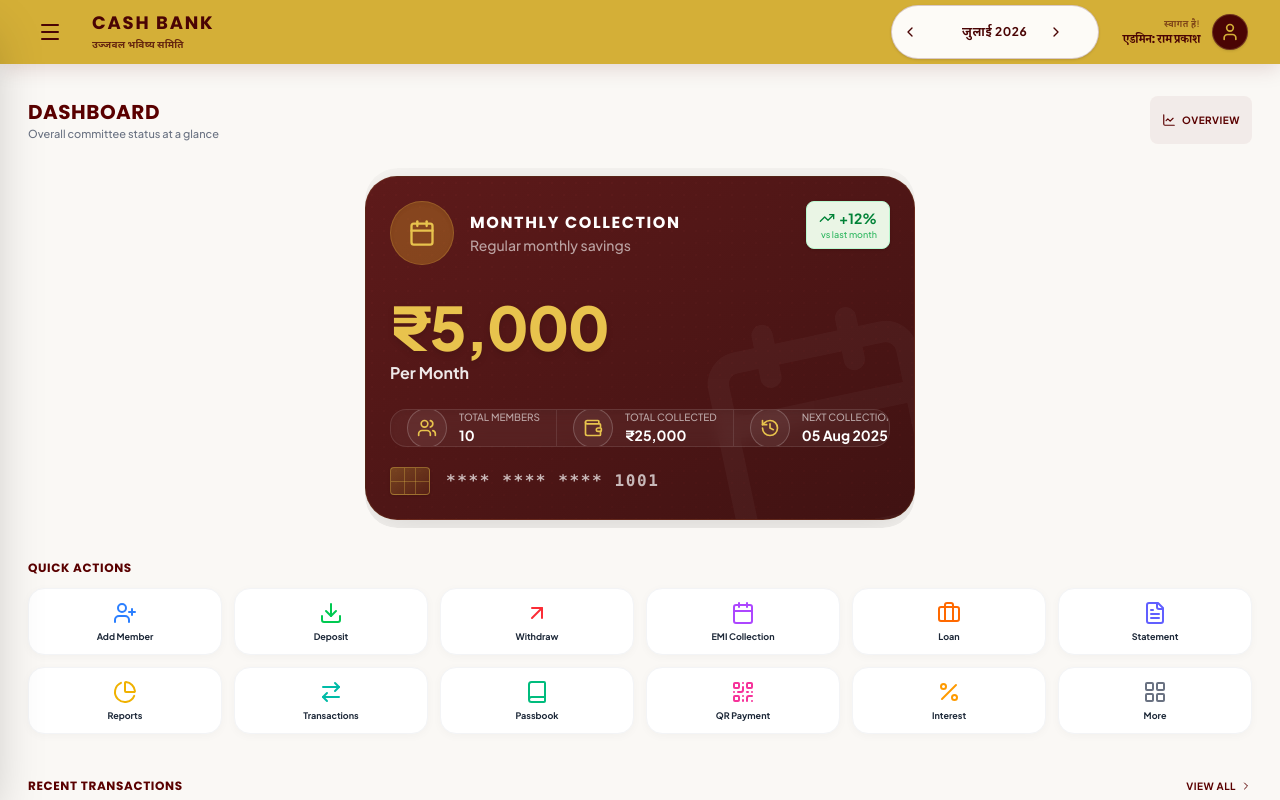
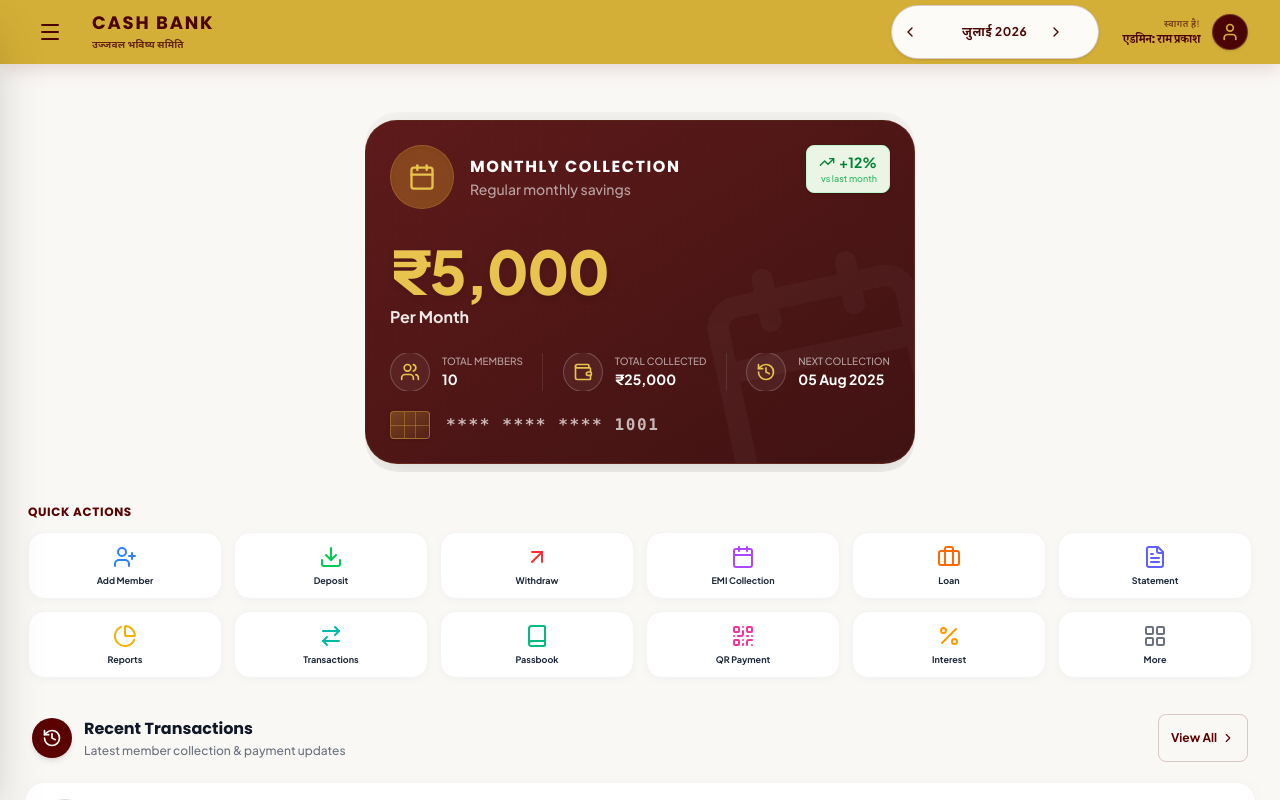
Before and after one commit to ganitwali2025-maker/Cash-Bank-, a React (Vite) app: page / in a window 1280 px wide. Both pictures are taken after a click on the button "GET STARTED". Shown: the top 800 px of the page. Built offline with nearby package versions, Linux system fonts and the light colour scheme.

Commit message:
Redesign Recent Transactions list UI

```diff
--- a/src/components/Dashboard.tsx
+++ b/src/components/Dashboard.tsx
@@ -150,8 +150,7 @@ export default function Dashboard({
       stats: [
         { label: 'Total Members', value: totalMembers, icon: Users },
         { label: 'Total Collected', value: `₹${totalSavingsReceived.toLocaleString('en-IN')}`, icon: Wallet },
-        { label: 'Next Collection', value: '05 Aug 2025', icon: History },
-        { label: 'Status', value: 'Active', icon: ShieldCheck, status: true }
+        { label: 'Next Collection', value: '05 Aug 2025', icon: History }
       ]
     },
     {
@@ -168,8 +167,7 @@ export default function Dashboard({
       stats: [
         { label: 'This Month', value: `₹${currentMonthDeposits.reduce((a, b) => a + b.amount, 0).toLocaleString('en-IN')}`, icon: Calendar },
         { label: 'Members Paid', value: paidMembersCount, icon: Users },
-        { label: 'Collection Rate', value: `${collectionPercentage}%`, icon: Percent },
-        { label: 'Status', value: 'Healthy', icon: ShieldCheck, status: true }
+        { label: 'Collection Rate', value: `${collectionPercentage}%`, icon: Percent }
       ]
     },
     {
@@ -186,8 +184,7 @@ export default function Dashboard({
       stats: [
         { label: 'Total Savings', value: `₹${totalSavingsReceived.toLocaleString('en-IN')}`, icon: Wallet },
         { label: 'Interest Earned', value: `₹${totalInterestEarned.toLocaleString('en-IN')}`, icon: TrendingUp },
-        { label: 'Loans Given', value: `₹${totalLoansDisbursed.toLocaleString('en-IN')}`, icon: Landmark },
-        { label: 'Status', value: 'Secure', icon: ShieldCheck, status: true }
+        { label: 'Loans Given', value: `₹${totalLoansDisbursed.toLocaleString('en-IN')}`, icon: Landmark }
       ]
     },
     {
@@ -204,8 +201,7 @@ export default function Dashboard({
       stats: [
         { label: 'Total Principal', value: `₹${totalLoansDisbursed.toLocaleString('en-IN')}`, icon: Wallet },
         { label: 'Principal Paid', value: `₹${totalPrincipalPaidBack.toLocaleString('en-IN')}`, icon: History },
-        { label: 'Active Loans', value: loans.filter(l => l.status === 'Active').length, icon: Users },
-        { label: 'Status', value: 'Pending', icon: AlertCircle, status: false }
+        { label: 'Active Loans', value: loans.filter(l => l.status === 'Active').length, icon: Users }
       ]
     },
     {
@@ -222,8 +218,7 @@ export default function Dashboard({
       stats: [
         { label: 'This Month', value: `₹${currentMonthInterest.toLocaleString('en-IN')}`, icon: Calendar },
         { label: 'Total Principal', value: `₹${totalPrincipalPaidBack.toLocaleString('en-IN')}`, icon: Wallet },
-        { label: 'Expected Total', value: `₹${loans.reduce((sum, l) => sum + l.emis.reduce((s, e) => s + e.interestComponent, 0), 0).toLocaleString('en-IN')}`, icon: TrendingUp },
-        { label: 'Status', value: 'Growing', icon: ShieldCheck, status: true }
+        { label: 'Expected Total', value: `₹${loans.reduce((sum, l) => sum + l.emis.reduce((s, e) => s + e.interestComponent, 0), 0).toLocaleString('en-IN')}`, icon: TrendingUp }
       ]
     }
   ];
@@ -232,17 +227,7 @@ export default function Dashboard({
     <div className="space-y-5 w-full max-w-full mx-auto pb-6">
 
 
-      {/* 2. Dashboard Header */}
-      <div className="flex items-center justify-between pt-2 px-1">
-        <div>
-          <h2 className="text-xl font-bold text-[#5A0000] uppercase font-display tracking-wide">Dashboard</h2>
-          <p className="text-[11px] text-gray-500 font-medium">Overall committee status at a glance</p>
-        </div>
-        <button className="flex items-center gap-1.5 px-3 py-2 bg-[#5A0000]/5 text-[#5A0000] rounded-lg text-[10px] font-bold uppercase tracking-wider">
-          <LineChart className="w-3.5 h-3.5" />
-          Overview
-        </button>
-      </div>
+      {/* 2. Dashboard Header Removed */}
 
       {/* 3. Premium Card Slider */}
       <div className="relative w-full flex flex-col items-center justify-center my-6">
@@ -311,7 +296,7 @@ export default function Dashboard({
                       </div>
 
                       {/* Stats Row */}
-                      <div className="flex items-center justify-between bg-white/5 backdrop-blur-sm border border-white/10 rounded-2xl p-3 md:p-4 mb-5 shadow-inner w-full overflow-x-auto no-scrollbar">
+                      <div className="flex items-center justify-between mb-5 w-full overflow-x-auto no-scrollbar">
                         {card.stats.map((stat, i) => (
                           <React.Fragment key={i}>
                             <div className="flex items-center gap-2 md:gap-3 shrink-0">
@@ -320,14 +305,7 @@ export default function Dashboard({
                               </div>
                               <div className="flex flex-col">
                                 <span className="text-[9px] md:text-[10px] text-white/60 uppercase font-medium">{stat.label}</span>
-                                {stat.label === 'Status' ? (
-                                  <div className="flex items-center gap-1.5 bg-[#2E7D32]/20 border border-[#2E7D32]/30 px-2 py-0.5 rounded-full mt-0.5 w-max">
-                                    <div className={`w-1.5 h-1.5 rounded-full ${stat.status ? 'bg-green-400' : 'bg-red-400'}`}></div>
-                                    <span className={`text-[9px] md:text-[11px] font-bold ${stat.status ? 'text-green-400' : 'text-red-400'}`}>{stat.value}</span>
-                                  </div>
-                                ) : (
                                 <span className="text-xs md:text-sm text-white font-bold">{stat.value}</span>
-                                )}
                               </div>
                             </div>
                             {i < card.stats.length - 1 && <div className="w-[1px] h-8 md:h-10 bg-white/10 mx-2 md:mx-4 shrink-0"></div>}
@@ -390,50 +368,84 @@ export default function Dashboard({
 
 
       {/* 6. Recent Transactions Section */}
-      <div className="pt-2">
-        <div className="flex items-center justify-between px-1 mb-4">
-          <h3 className="font-bold text-xs uppercase tracking-wider text-[#5A0000]">Recent Transactions</h3>
-          <button className="text-[10px] font-bold text-[#5A0000] uppercase tracking-wider flex items-center gap-1 hover:underline">
-            View All <ChevronRightIcon className="w-3 h-3" />
+      <div className="pt-4">
+        <div className="flex items-center justify-between px-2 mb-5">
+          <div className="flex items-center gap-3">
+            <div className="w-10 h-10 rounded-full bg-[#5A0000] flex items-center justify-center text-white shadow-md">
+               <History className="w-5 h-5" />
+            </div>
+            <div>
+              <h3 className="font-bold text-sm sm:text-base text-gray-900">Recent Transactions</h3>
+              <p className="text-[10px] sm:text-xs text-gray-500 font-medium mt-0.5">Latest member collection & payment updates</p>
+            </div>
+          </div>
+          <button className="text-[10px] sm:text-xs font-bold text-[#5A0000] border border-[#5A0000]/20 px-3 py-1.5 rounded-lg flex items-center gap-1 hover:bg-[#5A0000]/5 transition-colors">
+            View All <ChevronRightIcon className="w-3.5 h-3.5" />
           </button>
         </div>
 
-        <div className="bg-white rounded-[20px] shadow-[0_4px_20px_rgba(0,0,0,0.04)] border border-gray-100 overflow-hidden divide-y divide-gray-50">
-          {members.slice(0, 5).map(member => {
-            const isPaid = deposits.some(d => d.memberId === member.id && d.monthKey === selectedMonth && d.status === 'Paid');
+        <div className="bg-white rounded-[20px] shadow-[0_4px_20px_rgba(0,0,0,0.03)] border border-gray-100 overflow-y-auto max-h-[400px] no-scrollbar divide-y divide-gray-50">
+          {members.slice(0, 10).map(member => {
+            const deposit = deposits.find(d => d.memberId === member.id && d.monthKey === selectedMonth && d.status === 'Paid');
+            const isPaid = !!deposit;
+
+            let dateStr = '';
+            if (isPaid && deposit.date) {
+              const d = new Date(deposit.date);
+              dateStr = d.toLocaleDateString('en-GB', { day: '2-digit', month: 'short', year: 'numeric' });
+            } else {
+              const [year, month] = selectedMonth.split('-');
+              const d = new Date(parseInt(year), parseInt(month) - 1, 1);
+              dateStr = d.toLocaleDateString('en-GB', { month: 'short', year: 'numeric' });
+            }
 
             return (
               <div key={member.id} className="p-4 flex items-center justify-between hover:bg-gray-50 transition-colors">
-                <div className="flex items-center gap-3">
-                  <div className="w-12 h-12 rounded-full bg-[#5A0000]/5 flex items-center justify-center text-[#5A0000] shrink-0 border border-[#5A0000]/10">
-                    <User className="w-5 h-5" />
+                <div className="flex items-center gap-4">
+                  <div className="w-12 h-12 rounded-full bg-[#5A0000]/5 flex items-center justify-center text-[#5A0000] shrink-0 border border-[#5A0000]/10 font-bold text-sm">
+                    {member.name.split(' ').map(n => n[0]).join('').substring(0, 2).toUpperCase()}
                   </div>
-                  <div>
-                    <h4 className="font-bold text-gray-900 text-sm leading-tight cursor-pointer hover:underline" onClick={() => onNavigateToMember(member.id)}>
+                  <div className="flex flex-col">
+                    <h4 className="font-bold text-gray-900 text-sm cursor-pointer hover:underline" onClick={() => onNavigateToMember(member.id)}>
                       {member.name}
                     </h4>
-                    <p className="text-[10px] text-gray-500 mt-0.5">Deposit Amount</p>
-                    <p className="text-[11px] font-bold text-green-700 font-mono tracking-tight mt-0.5">
-                      ₹{member.monthlyDeposit.toLocaleString('en-IN')}
+                    <p className="text-[11px] text-gray-500 font-medium flex items-center gap-1.5 mt-1">
+                      {isPaid ? (
+                        <>
+                          <CheckCircle2 className="w-3.5 h-3.5 text-green-500" />
+                          <span className="text-green-600">Paid • {dateStr}</span>
+                        </>
+                      ) : (
+                        <>
+                          <AlertCircle className="w-3.5 h-3.5 text-orange-400" />
+                          <span className="text-orange-500">Pending • {dateStr}</span>
+                        </>
+                      )}
                     </p>
                   </div>
                 </div>
 
+                <div className="flex items-center gap-4">
+                  <div className="flex flex-col items-end">
+                    <p className={`font-bold text-sm ${isPaid ? 'text-green-600' : 'text-gray-900'}`}>
+                      +₹{member.monthlyDeposit.toLocaleString('en-IN')}
+                    </p>
+                  </div>
+
                   {isPaid ? (
-                  <button
-                    onClick={() => onUndoDeposit(member.id)}
-                    className="text-[10px] font-bold px-4 py-2 border border-gray-200 text-gray-400 rounded-lg uppercase tracking-wider hover:bg-red-50 hover:text-red-500 transition-colors"
-                  >
-                    Paid
-                  </button>
+                    <div className="flex items-center gap-1 bg-[#5A0000]/10 text-[#5A0000] px-3 py-1.5 rounded-full border border-[#5A0000]/20">
+                      <CheckCircle2 className="w-3.5 h-3.5 text-green-600" />
+                      <span className="text-[10px] font-bold uppercase tracking-wider">Paid</span>
+                    </div>
                   ) : (
                     <button
                       onClick={() => onRecordDeposit(member.id, member.monthlyDeposit, todayStr)}
-                    className="text-[10px] font-bold px-4 py-2 bg-[#5A0000] text-white hover:bg-[#4a0404] transition-colors rounded-lg uppercase tracking-wider shadow-[0_2px_8px_rgba(90,0,0,0.2)]"
+                      className="text-[10px] font-bold px-4 py-2 bg-[#5A0000] text-white hover:bg-[#4a0404] transition-colors rounded-full uppercase tracking-wider shadow-md"
                     >
-                    Record Payment
+                      Pay
                     </button>
                   )}
+                </div>
               </div>
             );
           })}
--- a/src/index.css
+++ b/src/index.css
@@ -136,3 +136,14 @@
     page-break-after: auto;
   }
 }
+
+/* Hide scrollbar for Chrome, Safari and Opera */
+.no-scrollbar::-webkit-scrollbar {
+  display: none;
+}
+
+/* Hide scrollbar for IE, Edge and Firefox */
+.no-scrollbar {
+  -ms-overflow-style: none;  /* IE and Edge */
+  scrollbar-width: none;  /* Firefox */
+}
```
Lines whose indentation alone changed are shown as unchanged.
